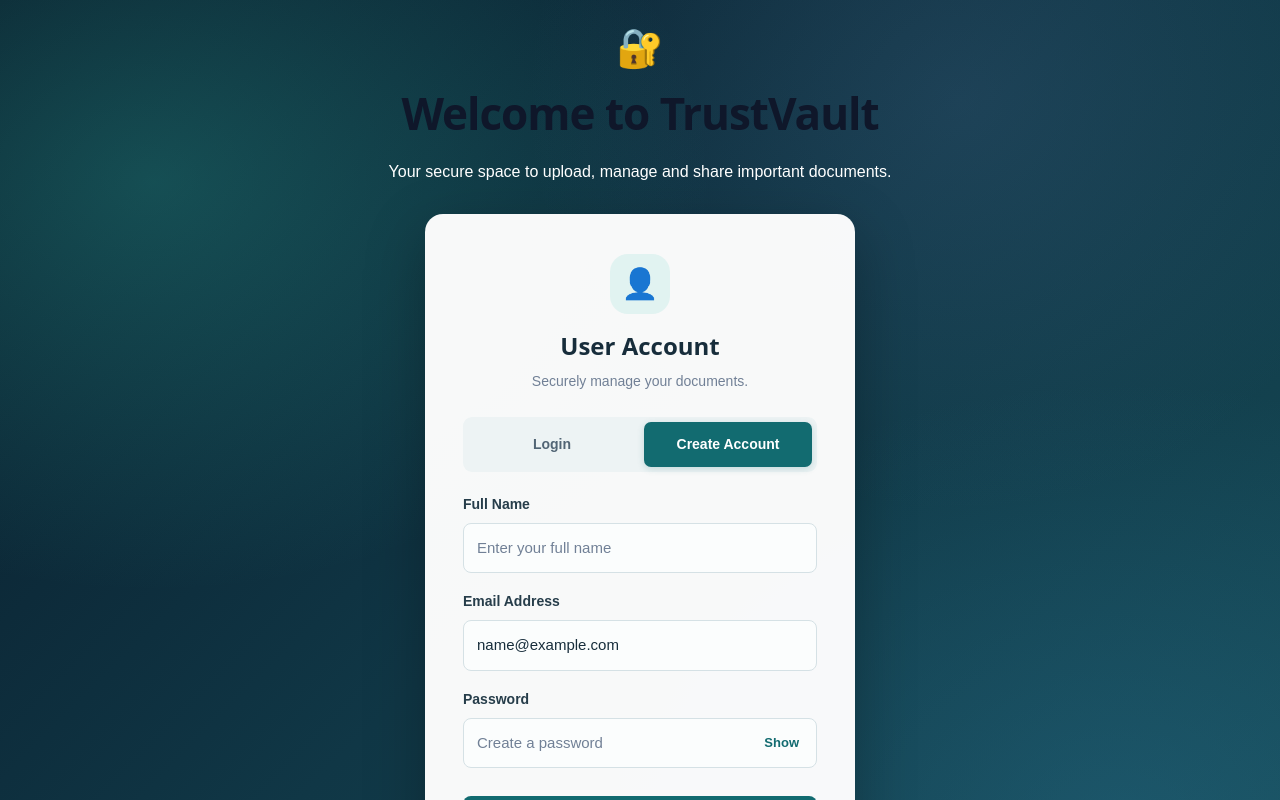
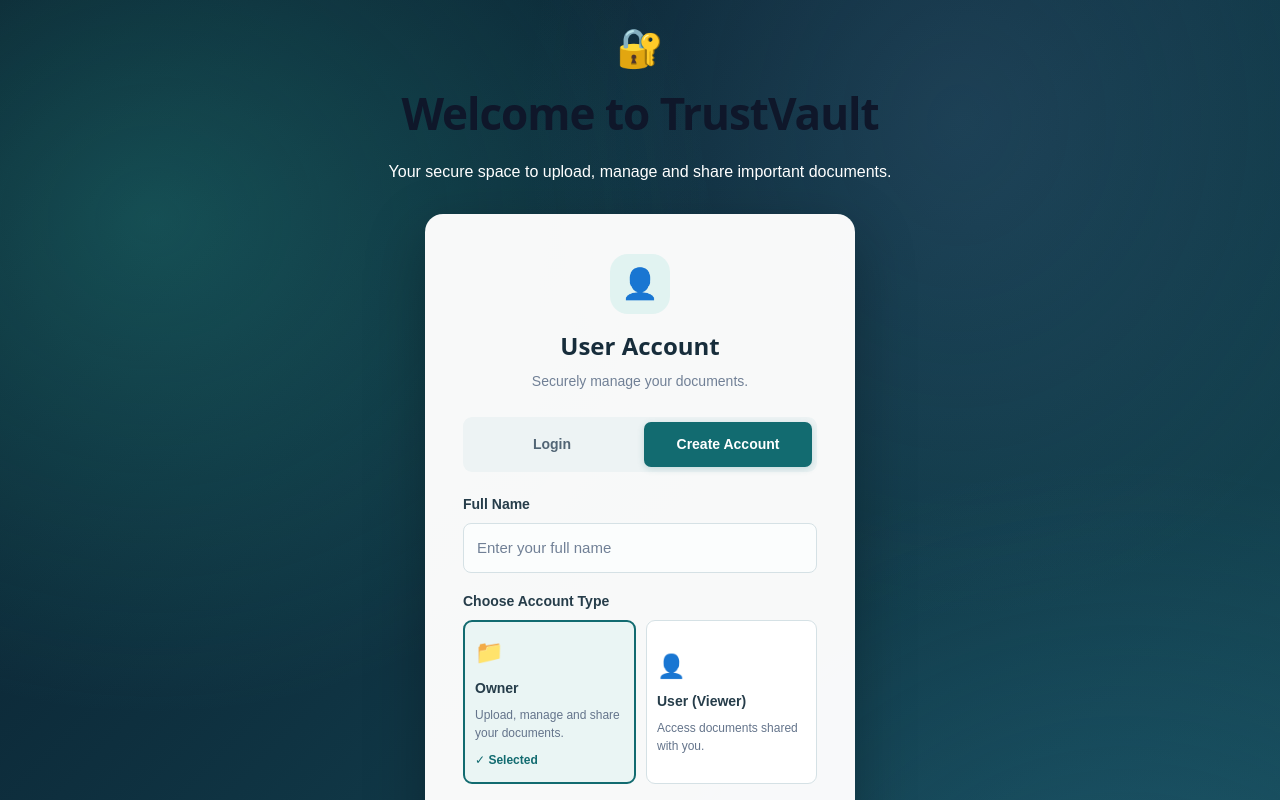
Before and after one commit to manishaa8221-web/trustvault, a React app in the folder frontend/: page / in a window 1280 px wide. Both pictures are taken after typing "name@example.com", "Sample123" into the empty fields and a click on the button "Create Account". Shown: the top 800 px of the page. Built offline with nearby package versions, Linux system fonts and the light colour scheme; no server answers; the HTML template or start-up script is replaced by a standard one.

Commit message:
Add owner and viewer registration roles

```diff
--- a/frontend/src/pages/Login.jsx
+++ b/frontend/src/pages/Login.jsx
@@ -10,10 +10,12 @@ export default function Login() {
   const [name, setName] = useState("");
   const [email, setEmail] = useState("");
   const [password, setPassword] = useState("");
+  const [selectedRole, setSelectedRole] = useState("OWNER");
   const [showPassword, setShowPassword] = useState(false);
   const [error, setError] = useState("");
   const [loading, setLoading] = useState(false);
 
+  // LOGIN
   const handleLogin = async (e) => {
     e.preventDefault();
     setError("");
@@ -63,6 +65,7 @@ export default function Login() {
     }
   };
 
+  // REGISTER
   const handleRegister = async (e) => {
     e.preventDefault();
     setError("");
@@ -78,6 +81,7 @@ export default function Login() {
           name: name.trim(),
           email: email.trim().toLowerCase(),
           password,
+          role: selectedRole,
         }),
       });
 
@@ -87,11 +91,16 @@ export default function Login() {
         throw new Error(data.message || "Registration failed");
       }
 
-      alert("Account created successfully! Please log in.");
+      alert(
+        `Account created successfully as ${
+          selectedRole === "OWNER" ? "Owner" : "User (Viewer)"
+        }! Please log in.`
+      );
 
       setName("");
       setEmail("");
       setPassword("");
+      setSelectedRole("OWNER");
       setShowPassword(false);
       setActiveTab("login");
       setError("");
@@ -171,6 +180,27 @@ export default function Login() {
           background: #0e555a !important;
         }
 
+        .trustvault-user-auth .role-option {
+          flex: 1;
+          padding: 13px 10px;
+          border: 1px solid #d5e1e5;
+          border-radius: 9px;
+          background: #ffffff;
+          color: #263d4a;
+          text-align: left;
+          cursor: pointer;
+          transition: all 0.2s ease;
+        }
+
+        .trustvault-user-auth .role-option.selected {
+          border: 2px solid #126b70;
+          background: #eaf5f4;
+        }
+
+        .trustvault-user-auth .role-option:focus-visible {
+          outline: 3px solid rgba(18, 107, 112, 0.2);
+        }
+
         @media (max-width: 480px) {
           .trustvault-user-auth .auth-card {
             padding: 25px 20px !important;
@@ -241,6 +271,47 @@ export default function Login() {
                   autoComplete="name"
                   required
                 />
+
+                {/* ACCOUNT TYPE SELECTION */}
+                <label style={s.label}>Choose Account Type</label>
+
+                <div style={s.roleContainer}>
+                  <button
+                    type="button"
+                    className={`role-option ${
+                      selectedRole === "OWNER" ? "selected" : ""
+                    }`}
+                    aria-pressed={selectedRole === "OWNER"}
+                    onClick={() => setSelectedRole("OWNER")}
+                  >
+                    <span style={s.roleIcon}>📁</span>
+                    <strong style={s.roleTitle}>Owner</strong>
+                    <span style={s.roleDescription}>
+                      Upload, manage and share your documents.
+                    </span>
+                    {selectedRole === "OWNER" && (
+                      <span style={s.selectedText}>✓ Selected</span>
+                    )}
+                  </button>
+
+                  <button
+                    type="button"
+                    className={`role-option ${
+                      selectedRole === "VIEWER" ? "selected" : ""
+                    }`}
+                    aria-pressed={selectedRole === "VIEWER"}
+                    onClick={() => setSelectedRole("VIEWER")}
+                  >
+                    <span style={s.roleIcon}>👤</span>
+                    <strong style={s.roleTitle}>User (Viewer)</strong>
+                    <span style={s.roleDescription}>
+                      Access documents shared with you.
+                    </span>
+                    {selectedRole === "VIEWER" && (
+                      <span style={s.selectedText}>✓ Selected</span>
+                    )}
+                  </button>
+                </div>
               </>
             )}
 
@@ -454,6 +525,39 @@ const s = {
     margin: "18px 0 8px",
   },
 
+  roleContainer: {
+    display: "flex",
+    gap: 10,
+    width: "100%",
+  },
+
+  roleIcon: {
+    display: "block",
+    fontSize: 23,
+    marginBottom: 8,
+  },
+
+  roleTitle: {
+    display: "block",
+    fontSize: 14,
+    marginBottom: 7,
+  },
+
+  roleDescription: {
+    display: "block",
+    fontSize: 12,
+    lineHeight: 1.5,
+    color: "#64748b",
+  },
+
+  selectedText: {
+    display: "block",
+    marginTop: 9,
+    fontSize: 12,
+    fontWeight: "bold",
+    color: "#126b70",
+  },
+
   input: {
     width: "100%",
     boxSizing: "border-box",
```
Also changed, not shown: 1 other file (tests, documents, lock files or other folders).
